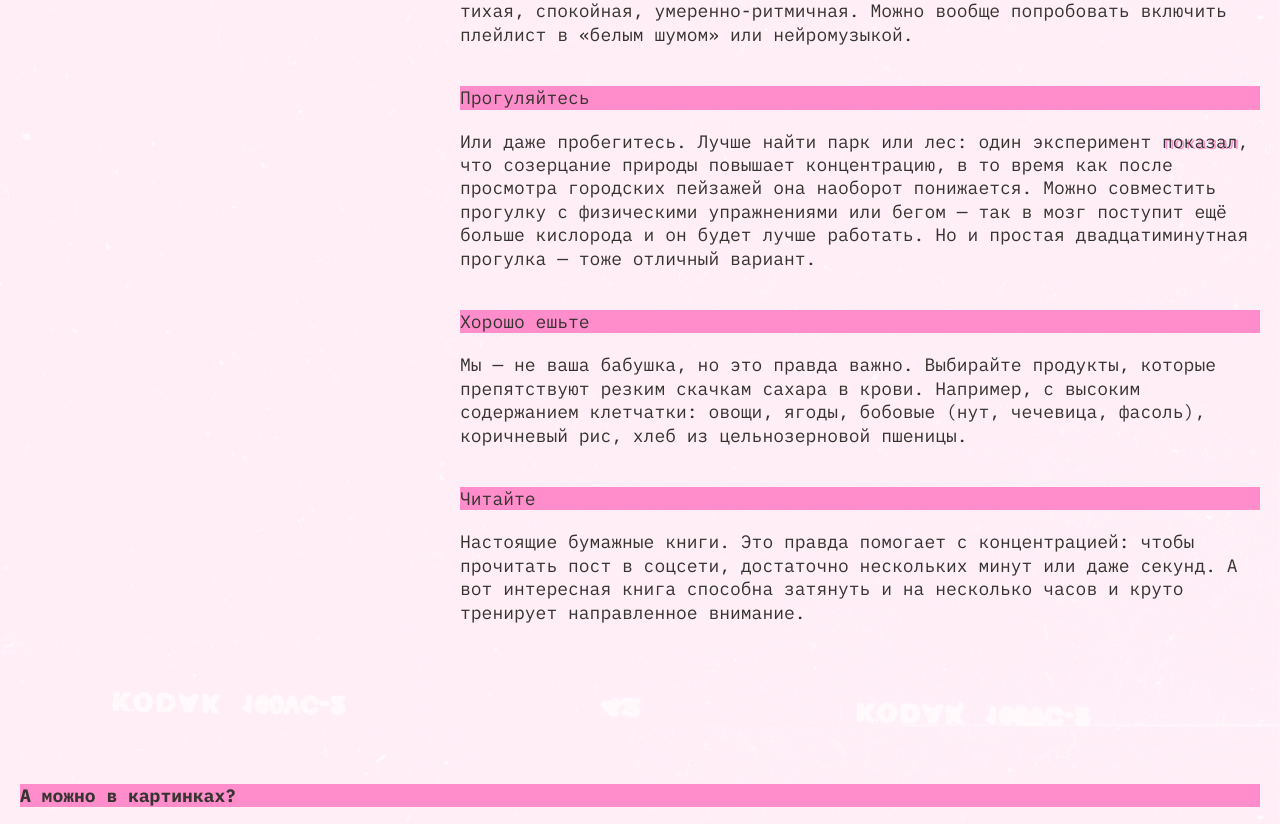
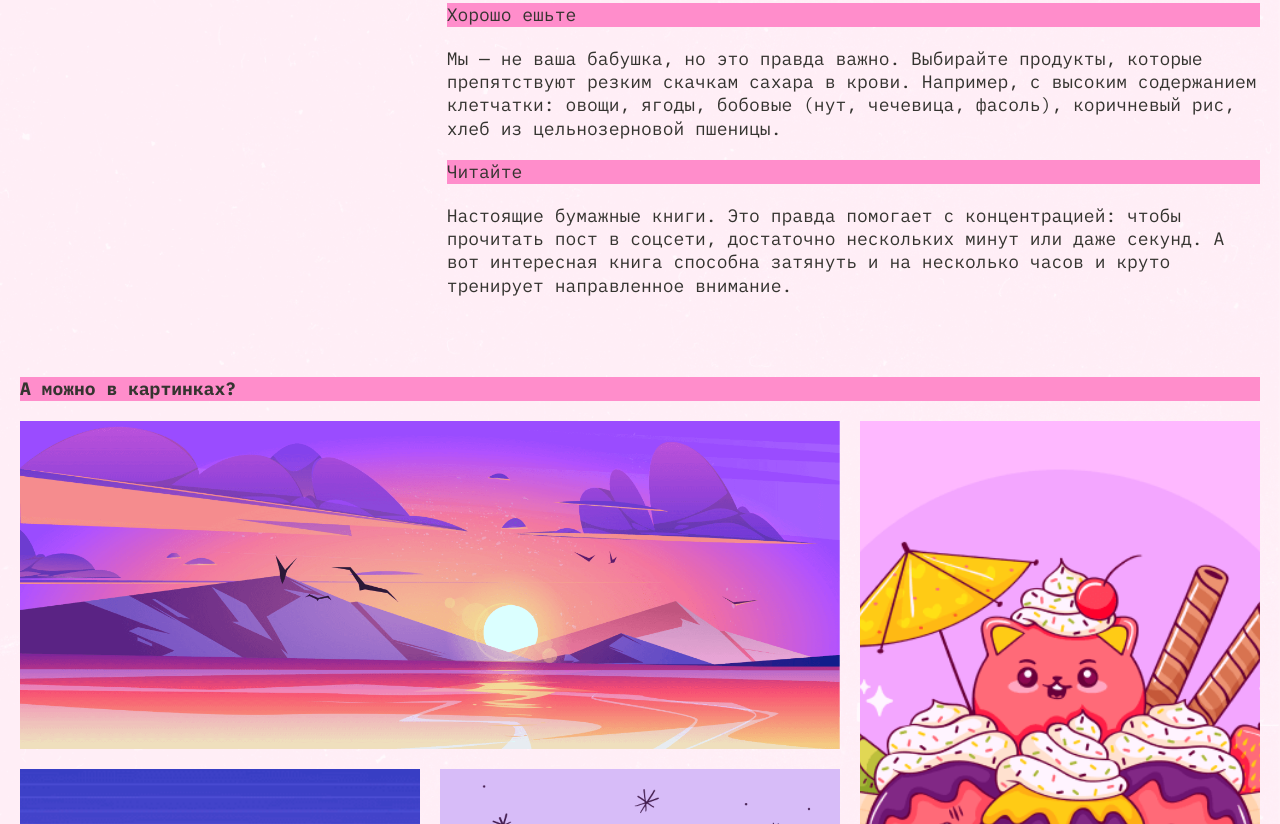
Before and after one commit to SergeyPegas/slozhno-sosredotochitsya, a plain HTML site: page index.html in a window 1280 px wide. Shown: the part 2474-3298 px from the top of the page. Drawn offline with Linux system fonts and the light colour scheme.

Commit message:
Правки первого ревью. Автотесты_4

```diff
--- a/styles/style.css
+++ b/styles/style.css
@@ -1,6 +1,6 @@
 .page {
   font-family: var(--main-font, monospace);
-  background: var(--bg-color) var(--bg-image) no-repeat center / cover;
+  background: var(--bg-color, #000028) var(--bg-image) no-repeat center / cover;
   background-attachment: fixed;
 }
 
@@ -130,19 +130,19 @@
 
 .content {
   display: grid;
-  gap: calc(var(--main-gap) * 5);
+  gap: 50px;
   padding: 40px var(--main-gap);
 }
 
 /* Section */
 .section {
   display: grid;
-  gap: calc(var(--main-gap) * 2);
+  gap: 20px;
 }
 
 .section__card-list {
   display: grid;
-  gap: calc(var(--main-gap) * 2);
+  gap: 20px;
 }
 
 .section__title {
@@ -270,7 +270,7 @@
   }
 
   .content {
-    gap: calc(var(--main-gap) * 8);
+    gap: 80px;
     padding: 60px 20px;
   }
 
@@ -284,12 +284,12 @@
   }
 
   .gallery {
-    gap: calc(var(--main-gap) * 2);
+    gap: 20px;
   }
 
   .gallery__container {
     grid-template-columns: repeat(3, 1fr);
-    gap: calc(var(--main-gap) * 2);
+    gap: 20px;
   }
 
   .gallery__image_long {
@@ -312,7 +312,7 @@
   .grid {
     display: grid;
     grid-template-columns: repeat(3, 1fr);
-    gap: calc(var(--main-gap) * 2);
+    gap: 20px;
   }
 }
 
```
